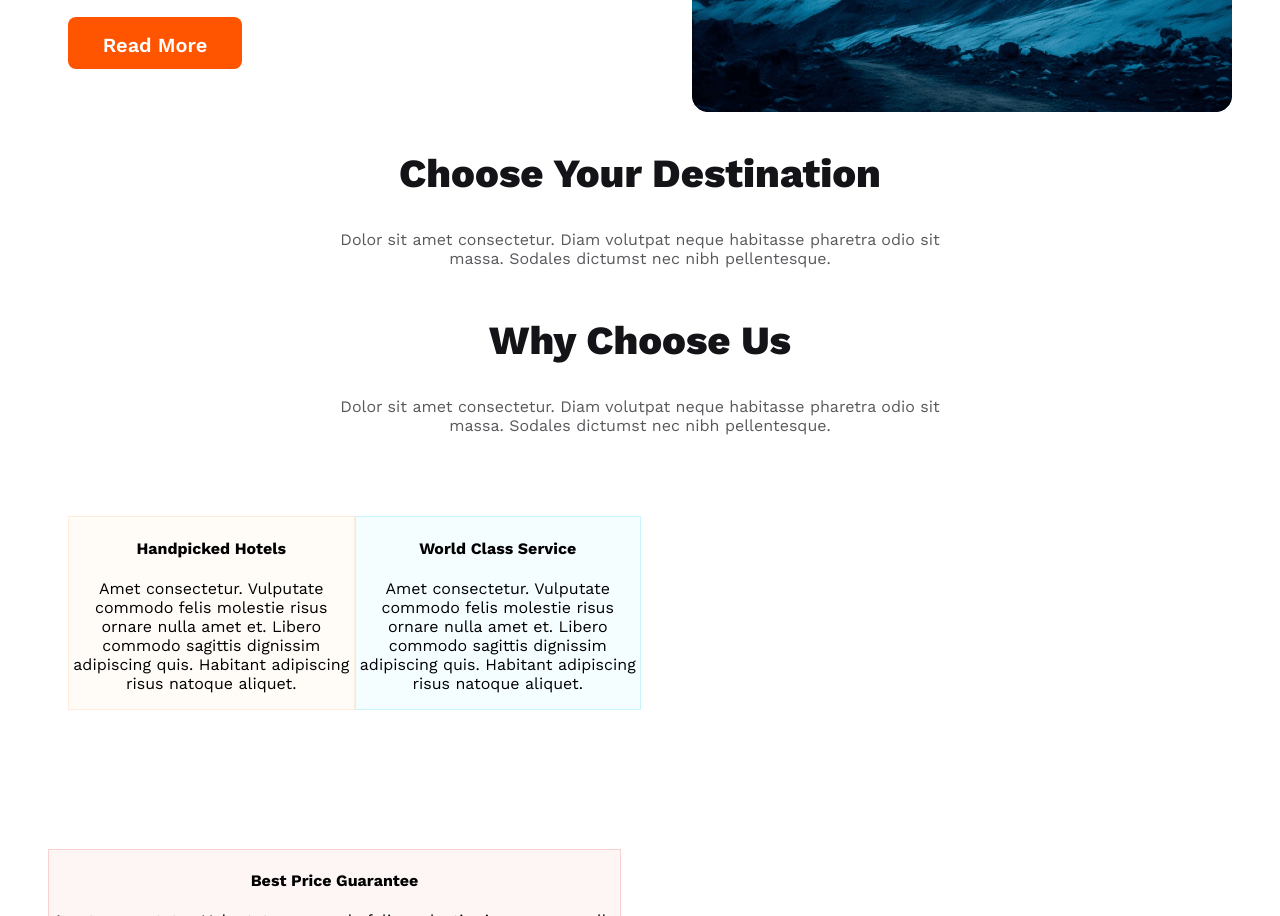
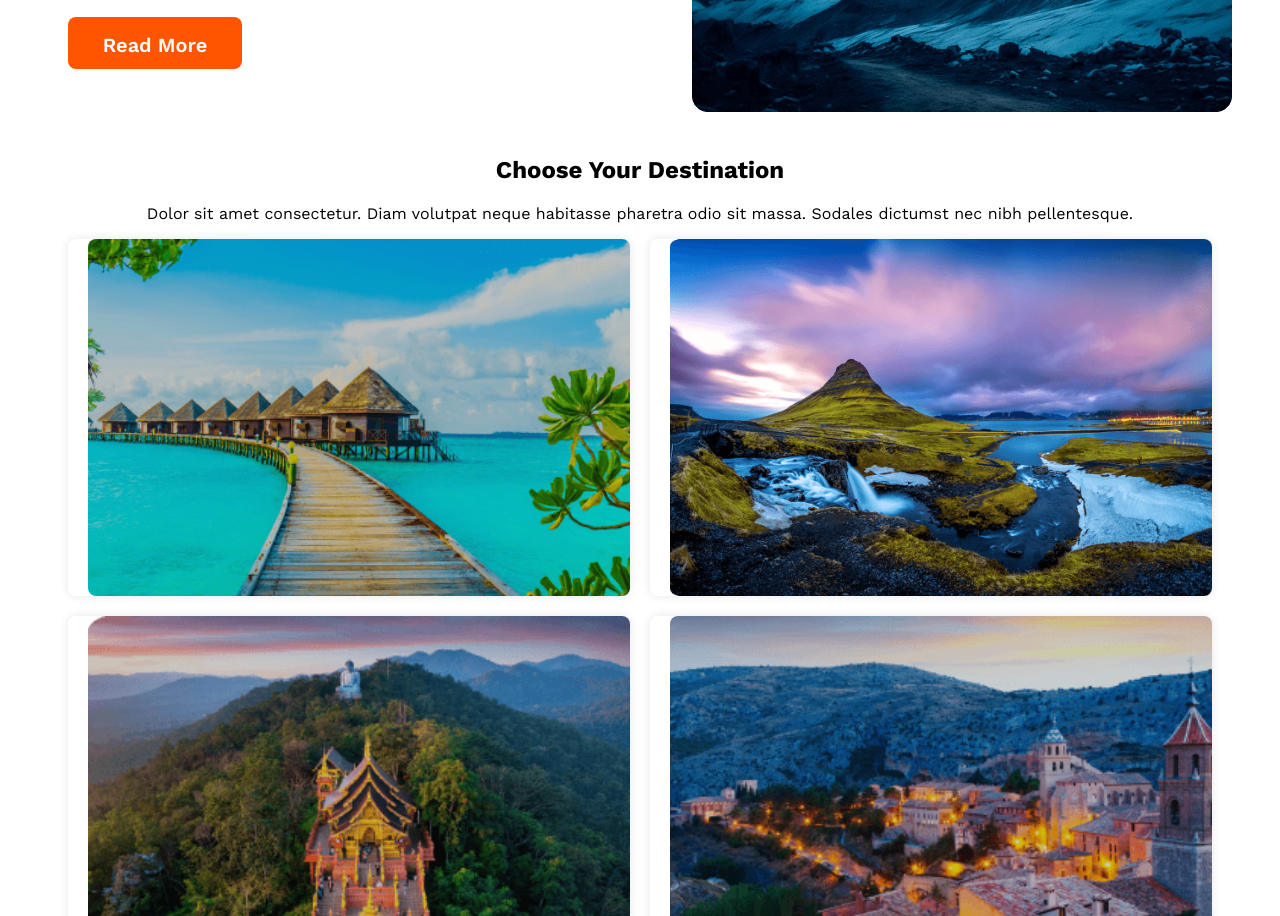
Before and after one commit to NirjonaAkter/Trekker-Tales, a plain HTML site: page index.html in a window 1280 px wide. Shown: the part 1256-2172 px from the top of the page. Drawn offline with nearby package versions, Linux system fonts and the light colour scheme.

Commit message:
grid picture added

```diff
--- a/index.html
+++ b/index.html
@@ -45,19 +45,48 @@
                 <p>Amet consectetur. Vulputate commodo felis molestie risus
                     ornare nulla amet et. Libero commodo sagittis dignissim adipiscing quis. Habitant adipiscing risus natoque aliquet. Id bibendum nunc senectus semper tincidunt. </p>
 
-                    <div class="read-more-button-container">
-                        <button class="btn-primary color">Read More</button>
-                    </div>
+                <div class="read-more-button-container">
+                    <button class="btn-primary color">Read More</button>
+                </div>
             </div>
 
             <div>
                 <img src="Images/Rectangle 4.png" alt="">
             </div>
         </section>
-        <section class="choose-section">
-            <div class="choose-container">
+        <section class="destination-section">
+            <div class="destination-container">
                 <h1>Choose Your Destination</h1>
                 <p>Dolor sit amet consectetur. Diam volutpat neque habitasse pharetra odio sit massa. Sodales dictumst nec nibh pellentesque.</p>
+
+                    <div class="destination-grid">
+                        <div class="grid-item">
+                            <img src="Images/Rectangle 5.png" alt="Destination 1">
+                        </div>
+                        <div class="grid-item">
+                            <img src="Images/Rectangle 8 (1).png" alt="Destination 2">
+                        </div>
+                        <div class="grid-item">
+                            <img src="Images/Rectangle 6.png" alt="Destination 3">
+                        </div>
+                        <div class="grid-item">
+                            <img src="Images/Rectangle 7.png" alt="Destination 4">
+                        </div>
+                        <div class="grid-item">
+                            <img src="Images/Rectangle 9.png" alt="Destination 5">
+                        </div>
+                        <div class="grid-item">
+                            <img src="Images/Rectangle 10.png" alt="Destination 6">
+                        </div>
+                        <div class="grid-item">
+                            <img src="Images/Rectangle 11.png" alt="Destination 7">
+                        </div>
+                    </div>
+                </section>
+
+
+
+
             </div>
         </section>
         <section class="choose-section">
--- a/styles/trekker.css
+++ b/styles/trekker.css
@@ -293,6 +293,32 @@ section img {
     flex: 1;
 }
 
+/* destination */
+.destination-section {
+    max-width: 1200px;
+    margin: 0 auto;
+    padding: 20px;
+}
+
+.destination-grid {
+    display: grid;
+    grid-template-columns: repeat(2, 1fr);
+    grid-gap: 20px;
+}
+
+.grid-item {
+    overflow: hidden;
+    border-radius: 8px;
+    box-shadow: 0 0 10px rgba(0, 0, 0, 0.1);
+}
+
+.grid-item img {
+    width: 100%;
+    height: 100%;
+    object-fit: cover;
+    border-radius: 8px;
+}
+
 
 
 /* Responsive styles for mobile devices */
```
